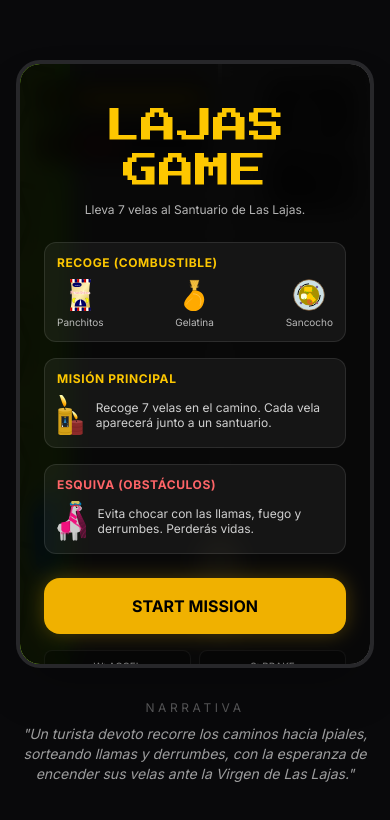
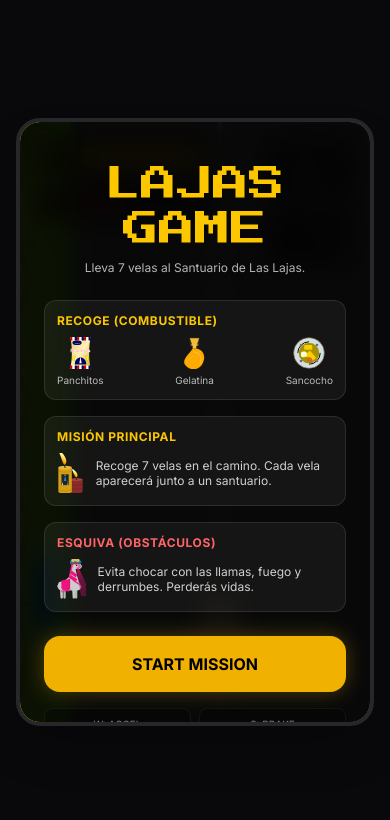
Before and after one commit to Joss-ssa/Las_Lajas_Game, a React (Vite) app: page / in a window 390 px wide. Shown: the top 820 px of the page. Built offline with nearby package versions, Linux system fonts and the light colour scheme.

Commit message:
feat: Hide narrative footer on mobile
The narrative footer is too large for small screens and is not essential for gameplay. It will now only be visible on medium and larger screens.

```diff
--- a/src/App.tsx
+++ b/src/App.tsx
@@ -944,13 +944,15 @@ export default function App() {
       </div>
 
       {/* Narrative Footer */}
-      <div className="mt-8 max-w-md text-center">
+      {!isFullscreen && (
+        <div className="mt-8 max-w-md text-center hidden md:block">
           <div className="text-xs uppercase tracking-[0.3em] opacity-30 mb-2">Narrativa</div>
           <p className="text-sm italic opacity-60">
             "Un turista devoto recorre los caminos hacia Ipiales, sorteando llamas y derrumbes,
             con la esperanza de encender sus velas ante la Virgen de Las Lajas."
           </p>
         </div>
+      )}
     </div>
   );
 }
```
Lines whose indentation alone changed are shown as unchanged.
